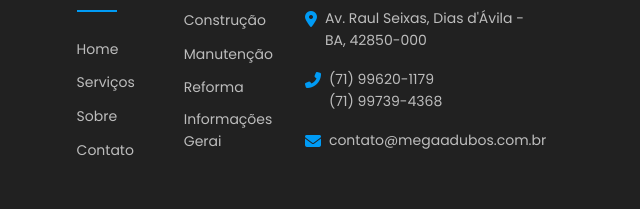
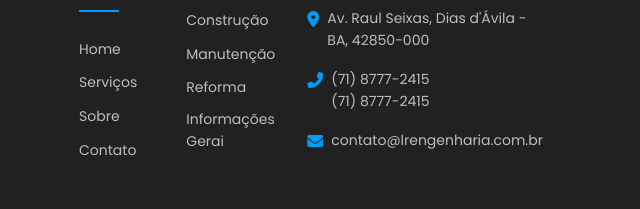
Before and after one commit to MarcosDev-Softwere/LrEngenharia, a plain HTML site: page index.html in a window 1280 px wide. Shown: the part 4997-5206 px from the top of the page, 275-915 px from the left. Drawn offline with nearby package versions, Linux system fonts and the light colour scheme.

Commit message:
Update index.html

```diff
--- a/index.html
+++ b/index.html
@@ -563,11 +563,11 @@
                             </li>
                             <li class="footer__contact-item">
                                 <i class="fas fa-phone-alt footer__contact-icon"></i>
-                                <span class="footer__contact-text">(71) 99620-1179 <br> (71) 99739-4368</span>
+                                <span class="footer__contact-text">(71) 8777-2415 <br> (71) 8777-2415</span>
                             </li>
                             <li class="footer__contact-item">
                                 <i class="fas fa-envelope footer__contact-icon"></i>
-                                <span class="footer__contact-text">contato@megaadubos.com.br</span>
+                                <span class="footer__contact-text">contato@lrengenharia.com.br</span>
                             </li>
                         </ul>
                     </div>
```
